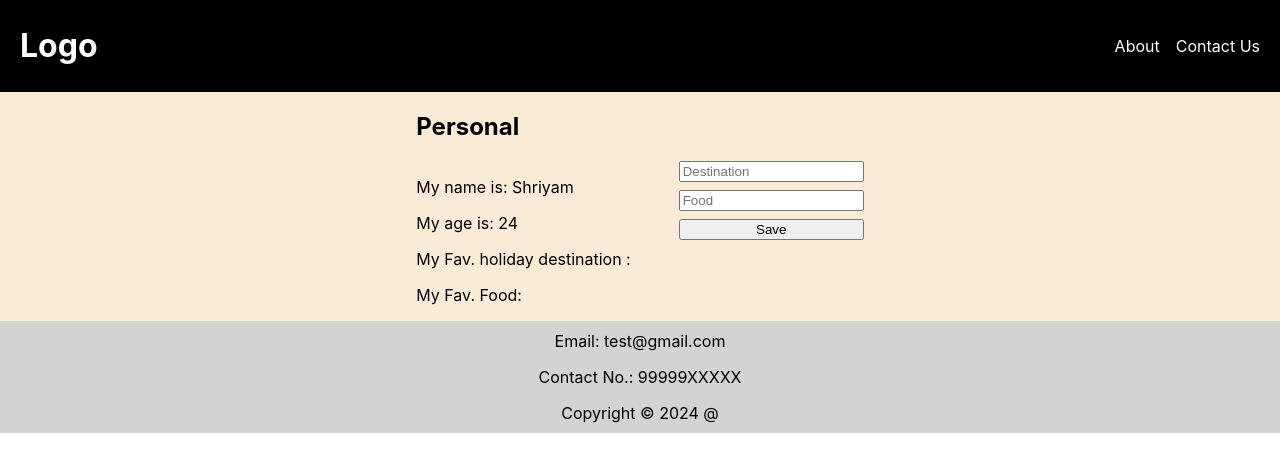
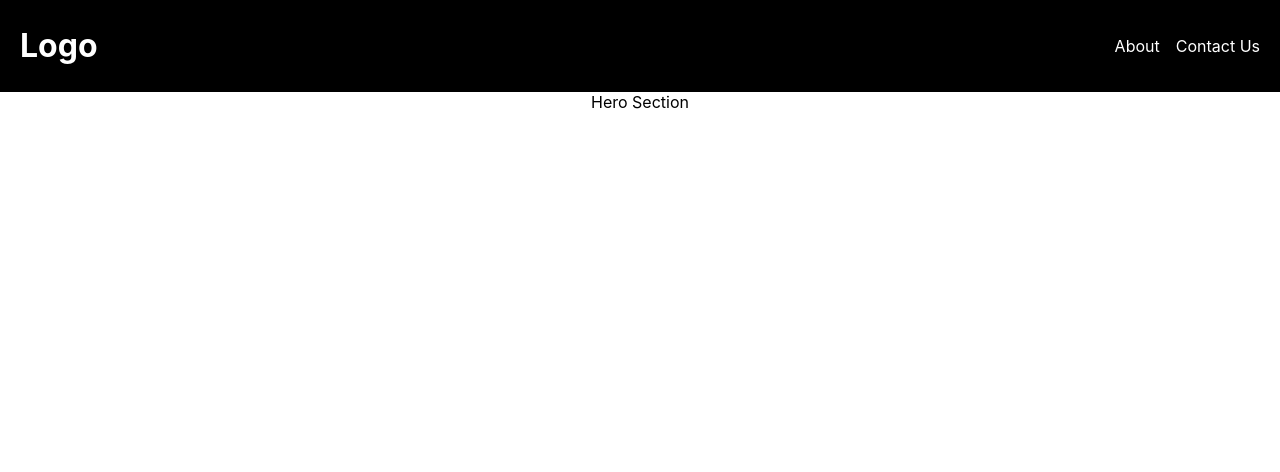
Before and after one commit to syedmuneebhasan/reactpractice, a React (Create React App) app: page / in a window 1280 px wide. Shown: the top 472 px of the page. Built offline with nearby package versions, Linux system fonts and the light colour scheme.

Commit message:
Routing and useNavigate

```diff
--- a/package.json
+++ b/package.json
@@ -6,6 +6,7 @@
     "cra-template": "1.2.0",
     "react": "^19.0.0",
     "react-dom": "^19.0.0",
+    "react-router-dom": "^7.1.1",
     "react-scripts": "5.0.1"
   },
   "scripts": {
--- a/src/App.js
+++ b/src/App.js
@@ -1,11 +1,16 @@
-import { Header, About, Footer } from "./components";
-
+import { BrowserRouter, Routes, Route } from "react-router-dom";
+import { Hero, Header, About, Footer } from "./components";
 function App() {
   return (
     <div className="App">
-      <Header />
-      <About />
-      <Footer />
+      <BrowserRouter>
+        <Header />
+        <Routes>
+          <Route path="/" element={<Hero />} />
+          <Route path="/about" element={<About />} />
+          <Route path="/contact-us" element={<Footer />} />
+        </Routes>
+      </BrowserRouter>
     </div>
   );
 }
--- a/src/components/Header/Header.js
+++ b/src/components/Header/Header.js
@@ -1,13 +1,15 @@
 import React from "react";
 import "./style.css";
+import { useNavigate } from "react-router-dom";
 
 export const Header = () => {
+  const navigate = useNavigate();
   return (
     <header className="header">
       <h1>Logo</h1>
       <div className="menu">
-        <p>About</p>
-        <p>Contact Us</p>
+        <p onClick={() => navigate("/about")}>About</p>
+        <p onClick={() => navigate("/contact-us")}>Contact Us</p>
       </div>
     </header>
   );
--- a/src/components/Header/style.css
+++ b/src/components/Header/style.css
@@ -11,4 +11,8 @@
     justify-content: center;
     align-items: center;
     gap: 1rem;
+
+    p {
+        cursor: pointer;
+    }
 }
--- /dev/null
+++ b/src/components/Hero/Hero.js
@@ -0,0 +1,6 @@
+import React from "react";
+import "./style.css";
+
+export const Hero = () => {
+  return <div className="Hero">Hero Section</div>;
+};
--- /dev/null
+++ b/src/components/Hero/style.css
@@ -0,0 +1,5 @@
+.Hero {
+    display: flex;
+    justify-content: center;
+    align-items: center;
+}
--- a/src/components/Personal/Personal.js
+++ b/src/components/Personal/Personal.js
@@ -10,6 +10,10 @@ const Personal = ({ myName, age }) => {
     food: "",
     viewFood: "",
   });
+
+  //   useEffect(() => {
+  //
+  //   },[])
 
   const handleDestinationChange = (e) => {
     setFav({ ...fav, destination: e.target.value });
--- a/src/components/index.js
+++ b/src/components/index.js
@@ -2,3 +2,4 @@ export * from "./Footer/Footer";
 export * from "./Header/Header";
 export * from "./About/About";
 export * from "./Personal/Personal";
+export * from "./Hero/Hero";
```
Also changed, not shown: 2 other files (tests, documents, lock files or other folders).
